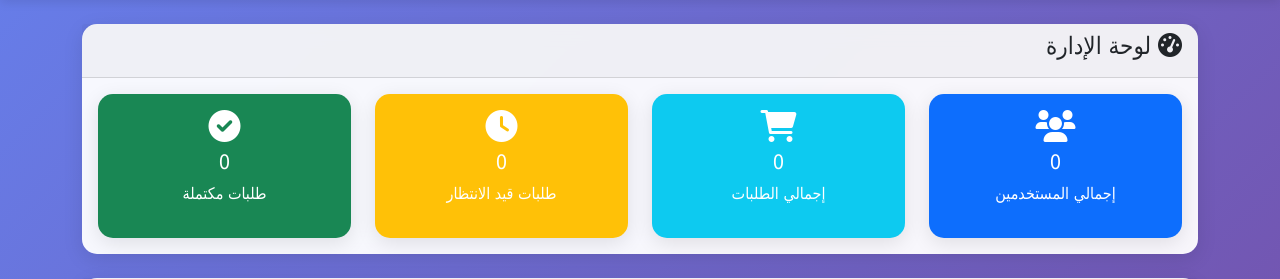
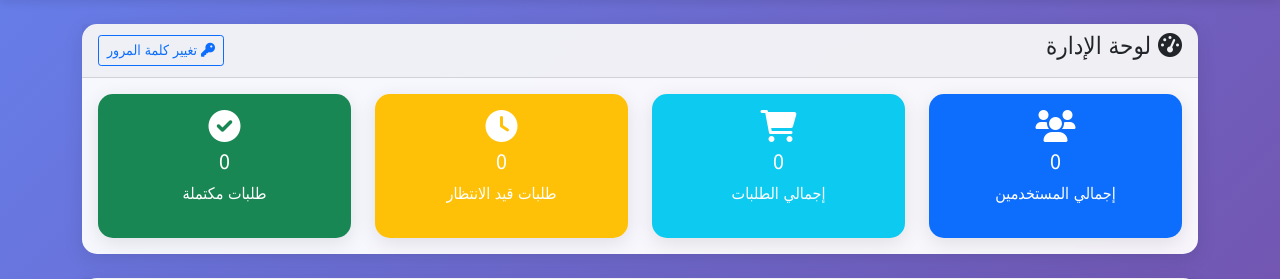
Before and after one commit to senioraaa/senioraaa, a Flask app: template templates/admin_dashboard.html in a window 1280 px wide. Shown: the part 56-335 px from the top of the page. Run offline with Flask 3, Linux system fonts and the light colour scheme; the template is opened without the code that fills it, so the values that code supplies are empty.

Commit message:
Update admin_dashboard.html

```diff
--- a/templates/admin_dashboard.html
+++ b/templates/admin_dashboard.html
@@ -6,9 +6,12 @@
 <div class="row mb-4">
     <div class="col-md-12">
         <div class="card">
-            <div class="card-header">
-                <h4><i class="fas fa-tachometer-alt"></i> لوحة الإدارة</h4>
-            </div>
+<div class="card-header d-flex justify-content-between align-items-center">
+    <h4><i class="fas fa-tachometer-alt"></i> لوحة الإدارة</h4>
+    <a href="{{ url_for('reset_admin_password') }}" class="btn btn-sm btn-outline-primary">
+        <i class="fas fa-key"></i> تغيير كلمة المرور
+    </a>
+</div>
             <div class="card-body">
                 <div class="row">
                     <div class="col-md-3">
```
